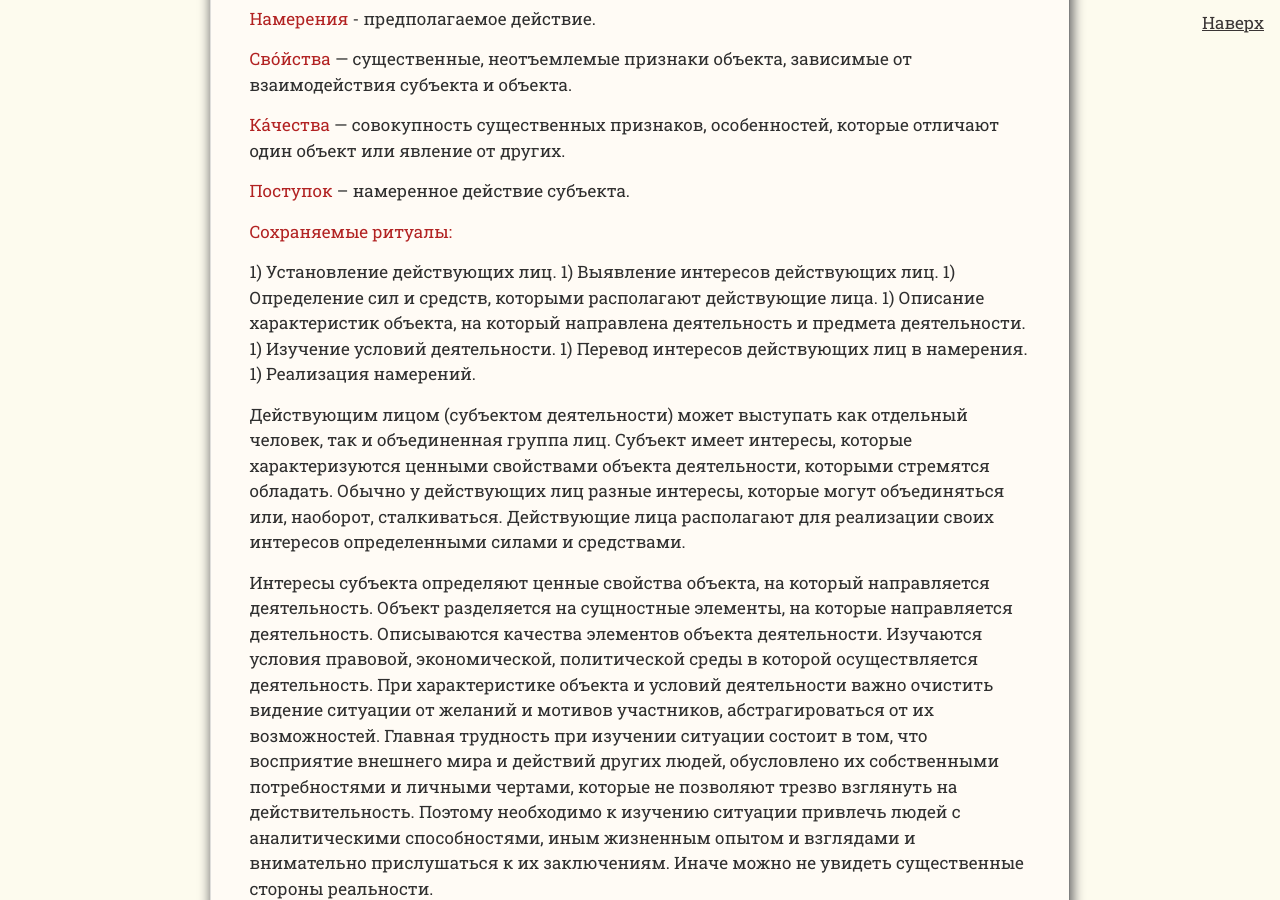
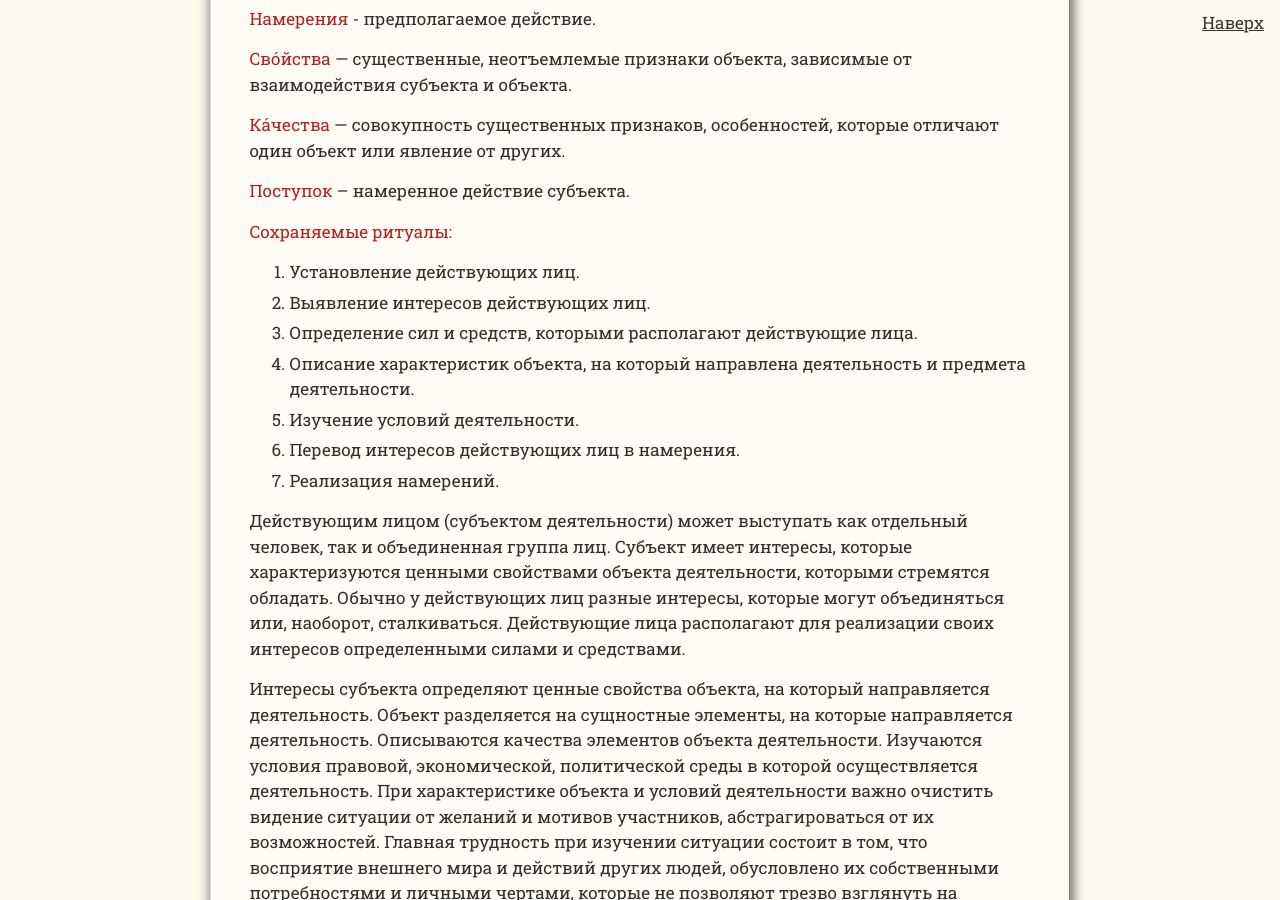
Before and after one commit to SergSi/land-use-art, a Jekyll site: the page built from _posts/2024-12-07-alhimia.md, in a window 1280 px wide and 900 px high, scrolled down 5428 px. Built offline with Jekyll 4.4.1, drawn with Linux system fonts in a browser that asks for light colours; some web fonts are replaced.

Commit message:
Update 2024-12-07-alhimia.md

```diff
--- a/_posts/2024-12-07-alhimia.md
+++ b/_posts/2024-12-07-alhimia.md
@@ -106,13 +106,19 @@ file-1="Алхимия.png" caption-1="Схема Великого алхими
 
 **Сохраняемые ритуалы:**
 
-1) Установление действующих лиц.
-1) Выявление интересов действующих лиц.
-1) Определение сил и средств, которыми располагают действующие лица.
-1) Описание характеристик объекта, на который направлена деятельность и предмета деятельности.
-1) Изучение условий деятельности.
-1) Перевод интересов действующих лиц в намерения.
-1) Реализация намерений.
+1. Установление действующих лиц.
+
+2. Выявление интересов действующих лиц.
+
+3. Определение сил и средств, которыми располагают действующие лица.
+
+4. Описание характеристик объекта, на который направлена деятельность и предмета деятельности.
+
+5. Изучение условий деятельности.
+
+6. Перевод интересов действующих лиц в намерения.
+
+7. Реализация намерений.
 
 Действующим лицом (субъектом деятельности) может выступать как отдельный человек, так и объединенная группа лиц. Субъект имеет интересы, которые характеризуются ценными свойствами объекта деятельности, которыми стремятся обладать. Обычно у действующих лиц разные интересы, которые могут объединяться или, наоборот, сталкиваться. Действующие лица располагают для реализации своих интересов определенными силами и средствами.
 
```
